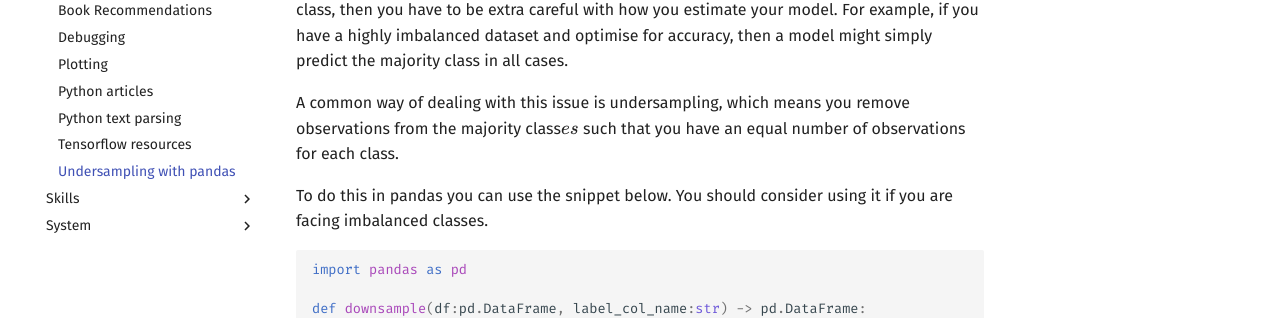
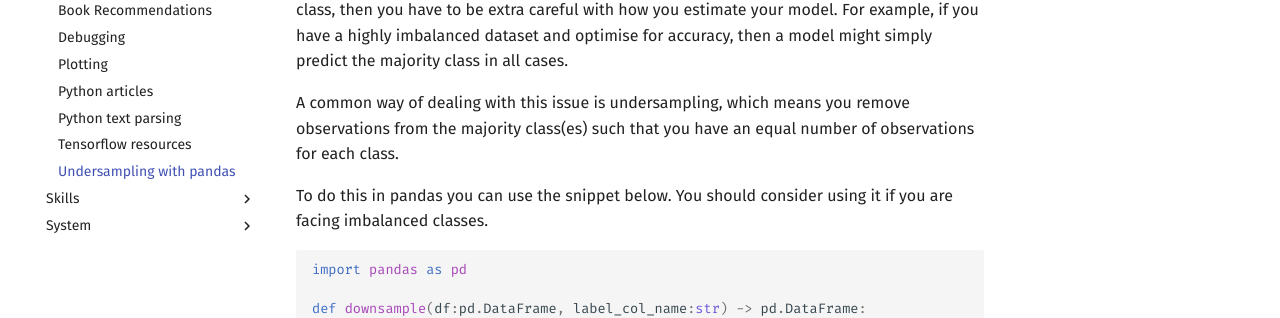
Before and after one commit to RensDimmendaal/website, an MkDocs documentation site: the page built from docs/python/undersampling-with-pandas.md, in a window 1280 px wide. Shown: the part 208-526 px from the top of the page. Built offline with MkDocs 1.6.1 and Material for MkDocs 9.7.7, drawn with Linux system fonts in a browser that asks for light colours; formulas are drawn with MathJax 3; comment, search, counter and statistics services are not loaded.

Commit message:
fix formatting

```diff
--- a/docs/python/undersampling-with-pandas.md
+++ b/docs/python/undersampling-with-pandas.md
@@ -6,7 +6,7 @@ description: A pandas snippet for downsampling a dataframe
 
 If you want to create a classifier, but you have an unequal number of observations for each class, then you have to be extra careful with how you estimate your model. For example, if you have a highly imbalanced dataset and optimise for accuracy, then a model might simply predict the majority class in all cases.
 
-A common way of dealing with this issue is undersampling, which means you remove observations from the majority class\(es\) such that you have an equal number of observations for each class.
+A common way of dealing with this issue is undersampling, which means you remove observations from the majority class(es) such that you have an equal number of observations for each class.
 
 To do this in pandas you can use the snippet below. You should consider using it if you are facing imbalanced classes.
 
```
